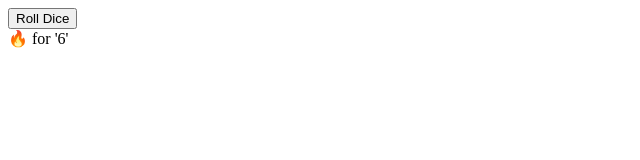
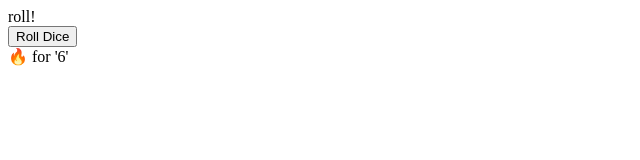
Before and after one commit to ir3ne/roll-dice, a plain HTML site: page index.html in a window 1280 px wide. Shown: the whole page, without its empty margins (0-640 px from the left). Drawn offline with Linux system fonts and the light colour scheme.

Commit message:
Update index.html

```diff
--- a/index.html
+++ b/index.html
@@ -1,6 +1,6 @@
 <div class="roll-dice">
 	<div id="roll-dice-placeholder">
-
+		<span class="roll-dice-placeholder-first">roll!</span>
 	</div>
 	<button id="roll-dice-button">Roll Dice</button>
 	<div class="roll-dice-info">🔥 for '6'</div>
```
